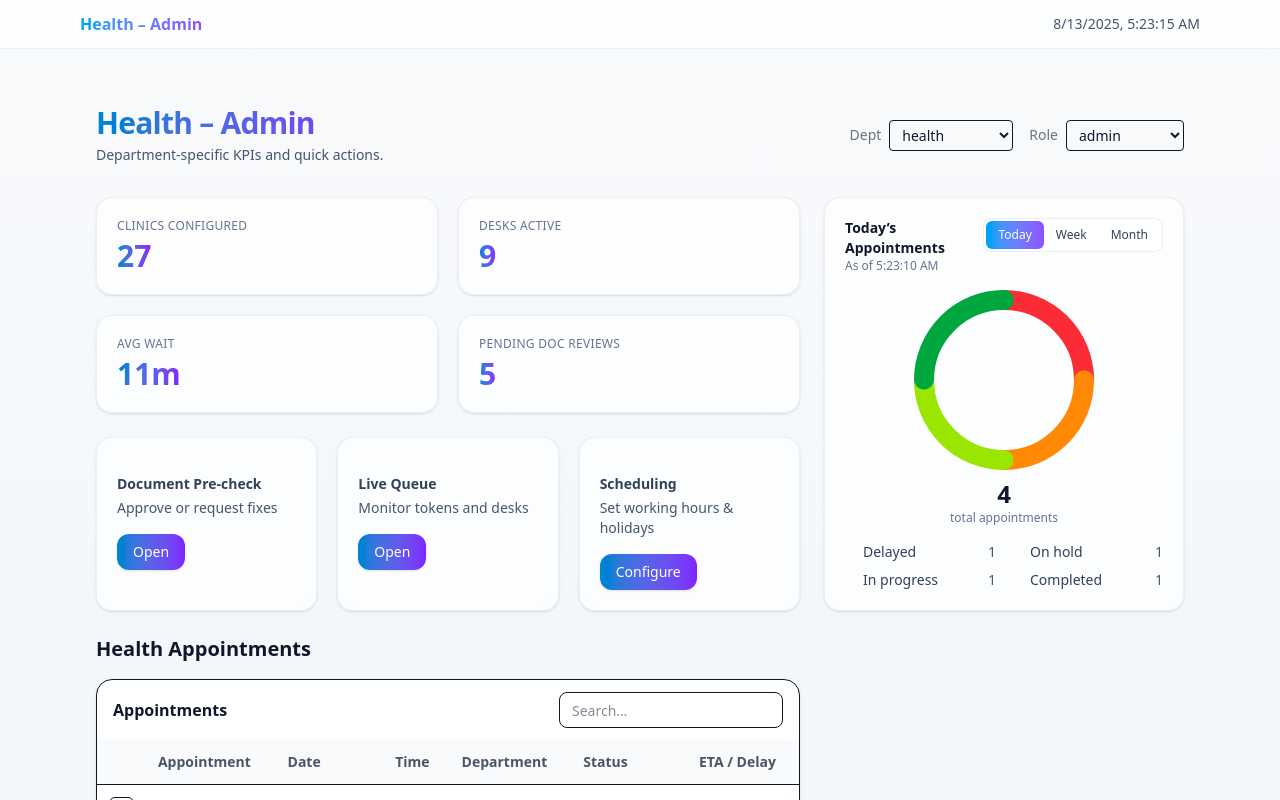
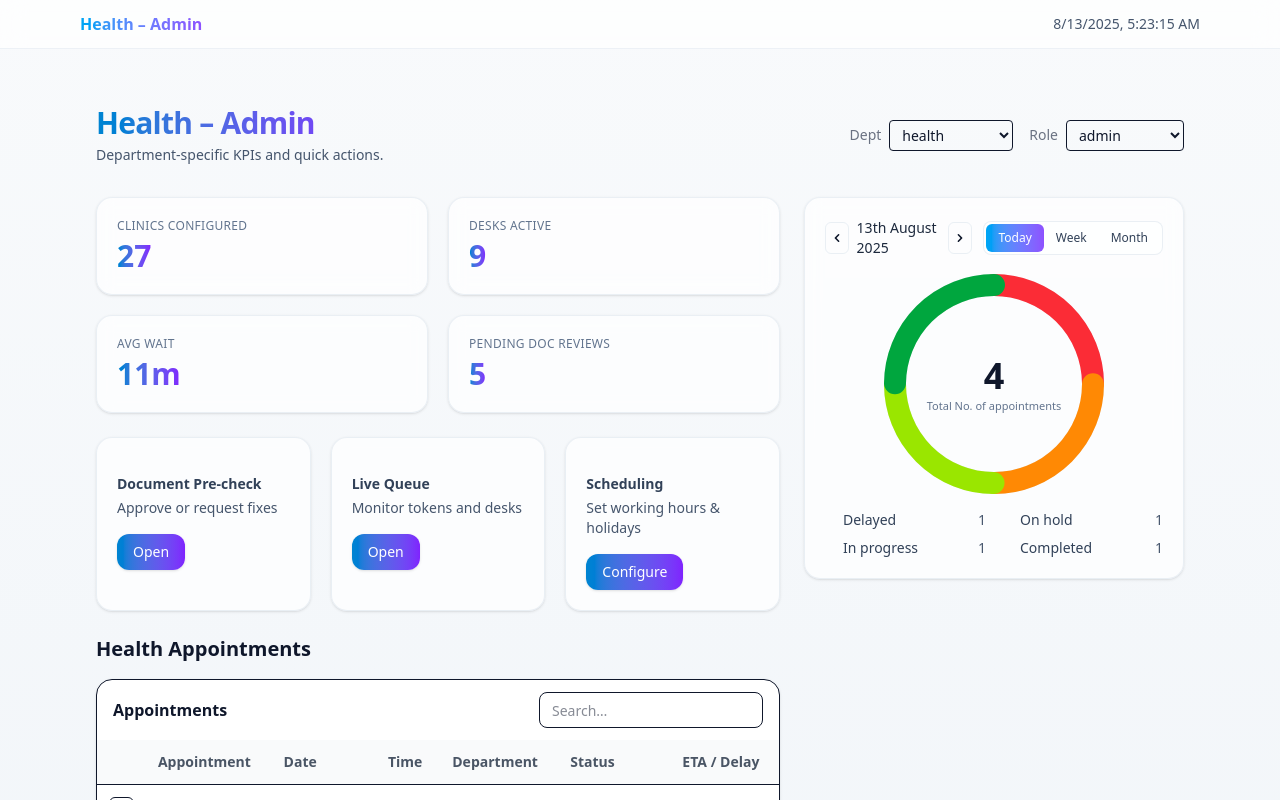
Before and after one commit to HasinduNimesh/Mental-Breakdown_eGOV, a Next.js app: page /dashboard in a window 1280 px wide. Shown: the top 800 px of the page. Built offline with nearby package versions, Linux system fonts and the light colour scheme.

Commit message:
Admin_Dashboard_Design V2.1/DonutChart/Done

```diff
--- a/src/components/charts/AppointmentDonut.tsx
+++ b/src/components/charts/AppointmentDonut.tsx
@@ -6,31 +6,50 @@ type Frame = "day" | "week" | "month";
 export type Segment = {
   label: "Delayed" | "On hold" | "In progress" | "Completed";
   value: number;
-  className: string; // tailwind text- color class; we use stroke-current
+  className: string; // Tailwind text-* color (we use stroke-current)
 };
 
 interface Props {
   segments: Segment[];
-  updatedAt: Date;
   frame: Frame;
   onChangeFrame?: (f: Frame) => void;
+
+  /** e.g. "27th June 2025", "24–30 Jun 2025", "March 2025" */
+  periodLabel: string;
+  onPrev?: () => void; // go to previous day/week/month
+  onNext?: () => void; // go to next day/week/month
+
   className?: string;
 }
 
-export function AppointmentDonutCard({ segments, updatedAt, frame, onChangeFrame, className }: Props) {
+export function AppointmentDonutCard({
+  segments,
+  frame,
+  onChangeFrame,
+  periodLabel,
+  onPrev,
+  onNext,
+  className,
+}: Props) {
   const total = React.useMemo(() => segments.reduce((n, s) => n + s.value, 0), [segments]);
 
   return (
-    <div className={clsx(
-      "rounded-2xl border border-slate-200/70 dark:border-slate-800/60 bg-white/70 dark:bg-slate-900/40 backdrop-blur p-5 shadow-sm",
-      className
-    )}>
-      {/* Header */}
-      <div className="flex items-start justify-between gap-3">
-        <div>
-          <div className="text-sm font-semibold">Today’s Appointments</div>
-          <div className="text-xs text-slate-500">As of {updatedAt.toLocaleTimeString()}</div>
+    <div
+      className={clsx(
+        "rounded-2xl border border-slate-200/70 dark:border-slate-800/60 bg-white/70 dark:bg-slate-900/40 backdrop-blur p-5 shadow-sm",
+        className
+      )}
+    >
+      {/* Header: LEFT = period + arrows, RIGHT = segmented control */}
+      <div className="flex items-center justify-between gap-3">
+        <div className="flex items-center gap-2">
+          <NavBtn ariaLabel="Previous period" onClick={onPrev} />
+          <div className="text-sm font-medium text-slate-800 dark:text-slate-200 tabular-nums">
+            {periodLabel}
+          </div>
+          <NavBtn ariaLabel="Next period" onClick={onNext} direction="next" />
         </div>
+
         <Segmented
           value={frame}
           onChange={onChangeFrame}
@@ -42,12 +61,20 @@ export function AppointmentDonutCard({ segments, updatedAt, frame, onChangeFrame
         />
       </div>
 
-      {/* Chart */}
-      <div className="mt-4 grid grid-cols-1 place-items-center">
-        <Donut segments={segments} total={total} size={180} thickness={20} />
-        <div className="mt-2 text-center">
-          <div className="text-2xl font-semibold tabular-nums">{total.toLocaleString()}</div>
-          <div className="text-xs text-slate-500">total appointments</div>
+      {/* Donut with centered total */}
+      <div className="mt-4 relative grid place-items-center">
+        <Donut segments={segments} total={total} size={220} thickness={22} />
+        <div
+            className="absolute flex flex-col items-center select-none"
+            role="group"
+            aria-label="Total number of appointments"
+        >
+            <span className="text-4xl font-semibold tabular-nums text-slate-900 dark:text-slate-100">
+            {total.toLocaleString()}
+            </span>
+            <span className="mt-1 text-[11px] leading-3 text-slate-500 dark:text-slate-400">
+            Total&nbsp;No.&nbsp;of&nbsp;appointments
+            </span>
         </div>
       </div>
 
@@ -55,7 +82,7 @@ export function AppointmentDonutCard({ segments, updatedAt, frame, onChangeFrame
       <div className="mt-4 grid grid-cols-2 gap-x-4 gap-y-2 text-sm">
         {segments.map((s) => (
           <div key={s.label} className="flex items-center gap-2">
-            <span className={clsx("inline-block h-2.5 w-2.5 rounded-full", colorDotToBg(s.className))} />
+            <span className={clsx("inline-block h-2.5 w-2.5 rounded-full", textToBg(s.className))} />
             <span className="text-slate-700 dark:text-slate-300">{s.label}</span>
             <span className="ml-auto tabular-nums text-slate-600 dark:text-slate-400">{s.value}</span>
           </div>
@@ -66,11 +93,19 @@ export function AppointmentDonutCard({ segments, updatedAt, frame, onChangeFrame
 }
 
 /** Pure SVG donut using stroke-dasharray offsets */
-function Donut({ segments, total, size = 180, thickness = 18 }: { segments: Segment[]; total: number; size?: number; thickness?: number }) {
+function Donut({
+  segments,
+  total,
+  size = 180,
+  thickness = 18,
+}: {
+  segments: Segment[];
+  total: number;
+  size?: number;
+  thickness?: number;
+}) {
   const radius = (size - thickness) / 2;
   const circumference = 2 * Math.PI * radius;
-
-  // cumulative offset
   let offset = 0;
 
   return (
@@ -80,7 +115,7 @@ function Donut({ segments, total, size = 180, thickness = 18 }: { segments: Segm
         <circle r={radius} cx="0" cy="0" fill="none" stroke="rgba(203,213,225,0.5)" strokeWidth={thickness} />
         {segments.map((s) => {
           const len = total ? (s.value / total) * circumference : 0;
-          const circle = (
+          const el = (
             <circle
               key={s.label}
               r={radius}
@@ -91,12 +126,12 @@ function Donut({ segments, total, size = 180, thickness = 18 }: { segments: Segm
               stroke="currentColor"
               strokeWidth={thickness}
               strokeLinecap="round"
-              strokeDasharray={`${Math.max(len - 1, 0)} ${circumference}`} // small gap to show rounded caps
+              strokeDasharray={`${Math.max(len - 1, 0)} ${circumference}`} // tiny gap for rounded caps
               strokeDashoffset={-offset}
             />
           );
           offset += len;
-          return circle;
+          return el;
         })}
       </g>
     </svg>
@@ -136,7 +171,27 @@ function Segmented({
   );
 }
 
+function NavBtn({ onClick, direction = "prev", ariaLabel }: { onClick?: () => void; direction?: "prev" | "next"; ariaLabel: string }) {
+  const isNext = direction === "next";
+  return (
+    <button
+      type="button"
+      onClick={onClick}
+      aria-label={ariaLabel}
+      className="inline-flex h-8 w-8 items-center justify-center rounded-md border border-slate-200/70 dark:border-slate-800/60 hover:bg-slate-100/70 dark:hover:bg-slate-800/40"
+    >
+      <svg width="16" height="16" viewBox="0 0 20 20" fill="currentColor" aria-hidden>
+        {isNext ? (
+          <path fillRule="evenodd" d="M7.293 14.707a1 1 0 010-1.414L10.586 10 7.293 6.707a1 1 0 011.414-1.414l4 4a1 1 0 010 1.414l-4 4a1 1 0 01-1.414 0z" clipRule="evenodd" />
+        ) : (
+          <path fillRule="evenodd" d="M12.707 14.707a1 1 0 01-1.414 0l-4-4a1 1 0 010-1.414l4-4A1 1 0 0112.707 6.707L9.414 10l3.293 3.293a1 1 0 010 1.414z" clipRule="evenodd" />
+        )}
+      </svg>
+    </button>
+  );
+}
+
 /** Convert text-* to bg-* for legend dots */
-function colorDotToBg(textClass: string) {
+function textToBg(textClass: string) {
   return textClass.replace(/^text-/, "bg-");
 }
--- a/src/pages/dashboard.tsx
+++ b/src/pages/dashboard.tsx
@@ -1,4 +1,4 @@
-import React, { useMemo } from 'react';
+import React from 'react';
 import { useUser } from "../context/UserContext";
 import { departmentDash } from "../lib/departments";
 
@@ -10,7 +10,50 @@ import { UserSwitcher } from "../components/debug/UserSwitcher";
 import { AppointmentTable, type AppointmentRow } from "../components/health/AppointmentTable";
 import { AppointmentDonutCard } from "../components/charts/AppointmentDonut";
 
-// Returns today's date in YYYY-MM-DD format
+// ---------- date helpers ----------
+function toYMD(d: Date) {
+  const y = d.getFullYear();
+  const m = String(d.getMonth() + 1).padStart(2, "0");
+  const day = String(d.getDate()).padStart(2, "0");
+  return `${y}-${m}-${day}`;
+}
+function parseYMD(s: string) {
+  const [y, m, d] = s.split("-").map(Number);
+  return new Date(y, (m ?? 1) - 1, d ?? 1);
+}
+function addDays(d: Date, n: number) { const x = new Date(d); x.setDate(x.getDate() + n); return x; }
+function addMonths(d: Date, n: number) { const x = new Date(d); x.setMonth(x.getMonth() + n); return x; }
+
+function startOfWeek(d: Date) { // Monday as start
+  const day = d.getDay(); // 0 Sun..6 Sat
+  const diff = (day + 6) % 7; // 0 for Mon
+  return addDays(new Date(d.getFullYear(), d.getMonth(), d.getDate()), -diff);
+}
+function endOfWeek(d: Date) { return addDays(startOfWeek(d), 6); }
+function startOfMonth(d: Date) { return new Date(d.getFullYear(), d.getMonth(), 1); }
+function endOfMonth(d: Date) { return new Date(d.getFullYear(), d.getMonth() + 1, 0); }
+
+const MONTHS = ["Jan","Feb","Mar","Apr","May","Jun","Jul","Aug","Sep","Oct","Nov","Dec"];
+const MONTHS_LONG = ["January","February","March","April","May","June","July","August","September","October","November","December"];
+function ordinal(n: number) {
+  const s = ["th","st","nd","rd"], v = n % 100;
+  return n + (s[(v - 20) % 10] || s[v] || s[0]);
+}
+function formatDayLabel(d: Date) {
+  return `${ordinal(d.getDate())} ${MONTHS_LONG[d.getMonth()]} ${d.getFullYear()}`;
+}
+function formatWeekLabel(d: Date) {
+  const a = startOfWeek(d), b = endOfWeek(d);
+  const sameMonth = a.getMonth() === b.getMonth();
+  const left = `${a.getDate()} ${MONTHS[a.getMonth()]}`;
+  const right = `${b.getDate()} ${MONTHS[b.getMonth()]} ${b.getFullYear()}`;
+  return sameMonth ? `${a.getDate()}–${b.getDate()} ${MONTHS[a.getMonth()]} ${b.getFullYear()}` : `${left} – ${right}`;
+}
+function formatMonthLabel(d: Date) {
+  return `${MONTHS_LONG[d.getMonth()]} ${d.getFullYear()}`;
+}
+// ----------------------------------
+
 function today(): string {
   const d = new Date();
   return d.toISOString().slice(0, 10);
@@ -27,12 +70,11 @@ export default function Dashboard() {
     : "Dashboard";
 
   // --- Mock rows per department (swap with API later) ---
-  const rowsByDept: Record<Dept, AppointmentRow[]> = useMemo(() => ({
+  const rowsByDept: Record<Dept, AppointmentRow[]> = React.useMemo(() => ({
     health: [
       { id: "H-001", department: "Health", date: today(), time: "09:00", status: "Scheduled", doctorName: "Dr. Perera", patientName: "N. Silva", room: "OPD-3" },
       { id: "H-002", department: "Health", date: today(), time: "10:30", status: "Delayed",   doctorName: "Dr. Fernando", patientName: "K. Jayasuriya", room: "Clinic-2", notes: "Priority: elderly" },
       { id: "H-003", department: "Health", date: today(), time: "11:15", status: "In progress", doctorName: "Dr. Samarasinghe", patientName: "M. Peris", room: "OPD-1" },
-      // add examples of "On hold" & "Completed"
       { id: "H-004", department: "Health", date: today(), time: "12:00", status: "On hold", patientName: "Procedure", room: "OPD-2" },
       { id: "H-005", department: "Health", date: today(), time: "12:30", status: "Completed", patientName: "Checkup", room: "OPD-5" },
     ],
@@ -53,19 +95,51 @@ export default function Dashboard() {
 
   const rows = rowsByDept[dept];
 
-// ---- aggregate for donut (TODAY) ----
+  // ---- timeframes & navigation ----
   type Frame = "day" | "week" | "month";
   const [frame, setFrame] = React.useState<Frame>("day");
 
-// Helpers to filter by frame; today for now
-const todayStr = today();
+  const [dayDate, setDayDate] = React.useState<Date>(new Date());
+  const [weekDate, setWeekDate] = React.useState<Date>(new Date());           // any day in the week
+  const [monthDate, setMonthDate] = React.useState<Date>(startOfMonth(new Date())); // first of month
+
+  function handlePrev() {
+    if (frame === "day") setDayDate(addDays(dayDate, -1));
+    else if (frame === "week") setWeekDate(addDays(weekDate, -7));
+    else setMonthDate(addMonths(monthDate, -1));
+  }
+  function handleNext() {
+    if (frame === "day") setDayDate(addDays(dayDate, +1));
+    else if (frame === "week") setWeekDate(addDays(weekDate, +7));
+    else setMonthDate(addMonths(monthDate, +1));
+  }
+
+  const periodLabel = React.useMemo(() => {
+    if (frame === "day") return formatDayLabel(dayDate);
+    if (frame === "week") return formatWeekLabel(weekDate);
+    return formatMonthLabel(monthDate);
+  }, [frame, dayDate, weekDate, monthDate]);
+
+  // ---- filter rows for selected frame ----
   const frameRows = React.useMemo(() => {
     if (frame === "day") {
-    return rows.filter(r => r.date === todayStr);
+      const key = toYMD(dayDate);
+      return rows.filter(r => r.date === key);
     }
-  // TODO: swap with real weekly/monthly back-end queries
-  return rows;
-}, [rows, frame]);
+    if (frame === "week") {
+      const a = startOfWeek(weekDate), b = endOfWeek(weekDate);
+      return rows.filter(r => {
+        const d = parseYMD(r.date);
+        return d >= a && d <= b;
+      });
+    }
+    // month
+    const start = startOfMonth(monthDate), end = endOfMonth(monthDate);
+    return rows.filter(r => {
+      const d = parseYMD(r.date);
+      return d >= start && d <= end;
+    });
+  }, [rows, frame, dayDate, weekDate, monthDate]);
 
   const counts = React.useMemo(() => {
     const eq = (a: string, b: string) => a.toLowerCase() === b.toLowerCase();
@@ -84,7 +158,6 @@ const donutSegments = [
     { label: "Completed" as const,   value: counts.completed,  className: "text-green-600" },
   ];
 
-
   return (
     <Layout title={title}>
       <Container className="py-8 space-y-8">
@@ -102,7 +175,7 @@ const donutSegments = [
         </div>
 
         {/* Main grid: left content + right donut card */}
-        <div className="grid gap-6 lg:grid-cols-[1fr_360px]">
+        <div className="grid gap-6 lg:grid-cols-[1fr_380px]">
           {/* LEFT: KPIs + Shortcuts + Table */}
           <div className="space-y-6">
             {/* KPIs */}
@@ -132,13 +205,15 @@ const donutSegments = [
             </section>
           </div>
 
-          {/* RIGHT: Donut card (sticky on long pages) */}
+          {/* RIGHT: Donut card (sticky) */}
           <div className="lg:sticky lg:top-20 h-fit">
             <AppointmentDonutCard
               segments={donutSegments}
-              updatedAt={new Date()}
               frame={frame}
               onChangeFrame={setFrame}
+              periodLabel={periodLabel}
+              onPrev={handlePrev}
+              onNext={handleNext}
             />
           </div>
         </div>
```
Lines whose indentation alone changed are shown as unchanged.
